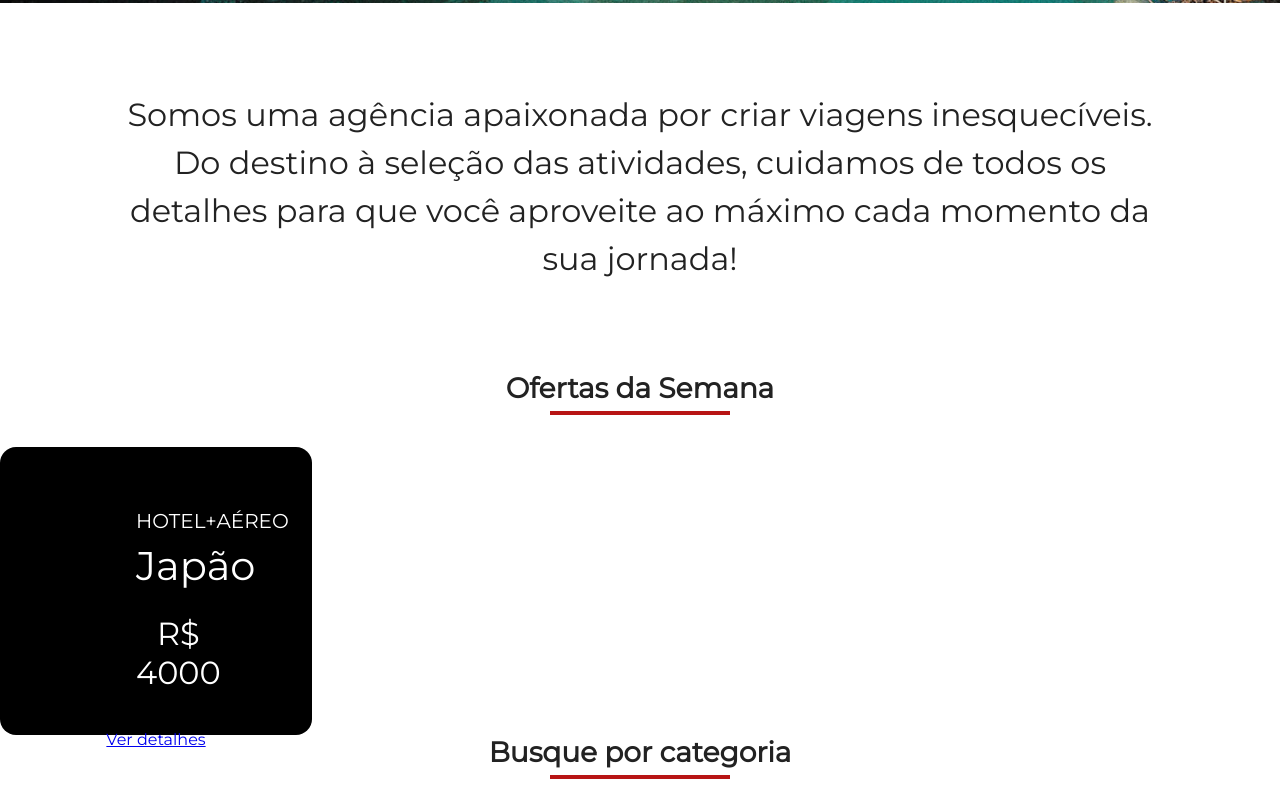
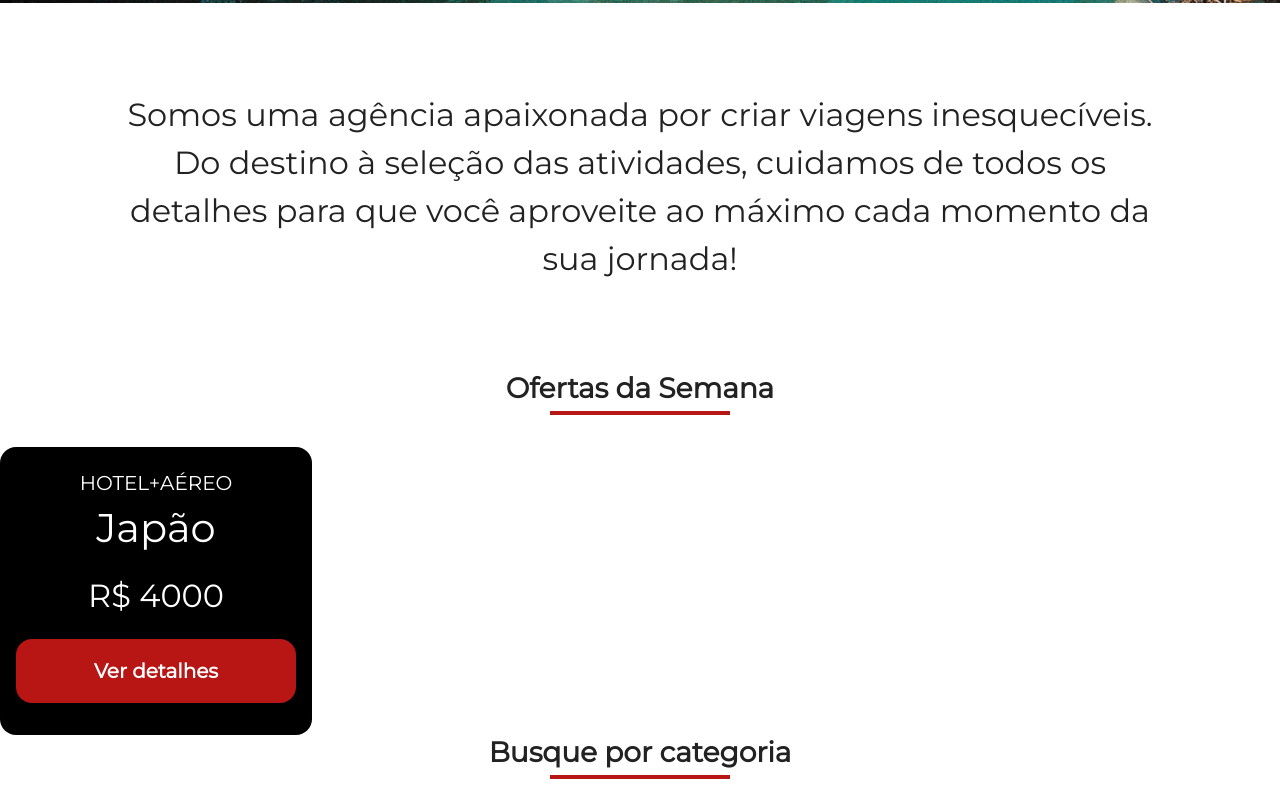
Before and after one commit to rayssalany/jornada-viagens, a plain HTML site: page index.html in a window 1280 px wide. Shown: the part 757-1568 px from the top of the page. Drawn offline with Linux system fonts and the light colour scheme.

Commit message:
finaliza estilos do botao

```diff
--- a/css/global.css
+++ b/css/global.css
@@ -58,8 +58,27 @@ body {
   margin: 6px auto 32px;
 }
 
+.button {
+  width: 280px;
+  height: 64px;
+  color: var(--text-secondary-color);
+  font-weight: var(--titles-weight);
+  font-size: 20px;
+  background-color: var(--button-secondary-color);
+  border-radius: 16px;
+  display: inline-block;
+  text-decoration: none;
+  line-height: 64px;
+}
+
 @media screen and (main-width: 768px) {
   .section-title h2 {
     font-size: 32px;
   }
 }
+
+@media screen and (min-width: 1024px) {
+  .button:hover {
+    background-color: var(--button-primary-color);
+  }
+}
--- a/css/offers.css
+++ b/css/offers.css
@@ -13,6 +13,8 @@
   display: block;
   background-color: transparent;
   position: static;
+  padding: 0;
+  margin-bottom: 24px;
 }
 
 .card header p {
```
